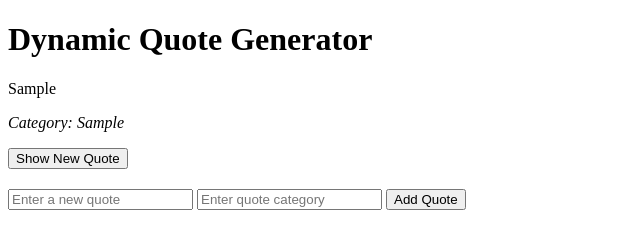
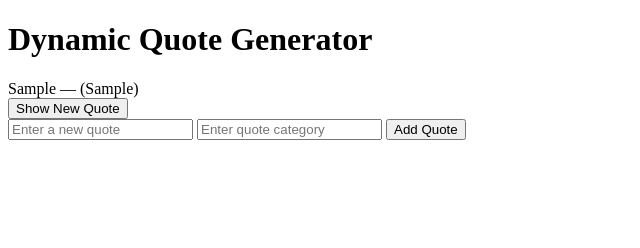
Before and after one commit to MarionOwino-ds/alx_fe_javascript, a plain HTML site: page dom-manipulation/index.html in a window 1280 px wide. Both pictures are taken after typing "Sample", "Sample" into the empty fields and a click on the button "Add Quote". Shown: the whole page, without its empty margins (0-640 px from the left). Drawn offline with Linux system fonts and the light colour scheme.

Commit message:
dynamic quote generator

```diff
--- a/dom-manipulation/index.html
+++ b/dom-manipulation/index.html
@@ -6,13 +6,14 @@
   <title>Dynamic Quote Generator</title>
 </head>
 <body>
+
   <h1>Dynamic Quote Generator</h1>
 
   <div id="quoteDisplay"></div>
 
   <button id="newQuote">Show New Quote</button>
 
-  <div style="margin-top: 20px;">
+  <div>
     <input id="newQuoteText" type="text" placeholder="Enter a new quote">
     <input id="newQuoteCategory" type="text" placeholder="Enter quote category">
     <button id="addQuote">Add Quote</button>
--- a/dom-manipulation/script.js
+++ b/dom-manipulation/script.js
@@ -1,48 +1,50 @@
-// required quotes array
+// Quotes array
 let quotes = [
     { text: "Stay hungry, stay foolish.", category: "Motivation" },
-    { text: "Simplicity is the ultimate sophistication.", category: "Design" }
+    { text: "Knowledge is power.", category: "Education" }
   ];
 
-  // REQUIRED function name
+  // REQUIRED FUNCTION 1
   function showRandomQuote() {
     const randomIndex = Math.floor(Math.random() * quotes.length);
-    const quoteObj = quotes[randomIndex];
+    const q = quotes[randomIndex];
 
     const display = document.getElementById("quoteDisplay");
-    display.innerHTML = `
-      <p>${quoteObj.text}</p>
-      <p><em>Category: ${quoteObj.category}</em></p>
-    `;
+    display.textContent = `${q.text} — (${q.category})`;
   }
 
-  // REQUIRED: addQuote function must be GLOBAL
+  // REQUIRED FUNCTION 2
   function addQuote() {
-    const text = document.getElementById("newQuoteText").value.trim();
-    const category = document.getElementById("newQuoteCategory").value.trim();
+    const textInput = document.getElementById("newQuoteText");
+    const categoryInput = document.getElementById("newQuoteCategory");
 
-    if (text === "" || category === "") return;
+    const newText = textInput.value.trim();
+    const newCategory = categoryInput.value.trim();
 
-    // Add to array
-    quotes.push({ text: text, category: category });
+    if (newText === "" || newCategory === "") {
+      return;
+    }
 
-    // Update DOM immediately
+    // REQUIRED: logic to add a new quote to array
+    quotes.push({
+      text: newText,
+      category: newCategory
+    });
+
+    // REQUIRED: update DOM immediately
     const display = document.getElementById("quoteDisplay");
-    display.innerHTML = `
-      <p>${text}</p>
-      <p><em>Category: ${category}</em></p>
-    `;
+    display.textContent = `${newText} — (${newCategory})`;
 
-    // Clear inputs
-    document.getElementById("newQuoteText").value = "";
-    document.getElementById("newQuoteCategory").value = "";
+    // Clear fields
+    textInput.value = "";
+    categoryInput.value = "";
   }
 
-  // REQUIRED: event listener for Show New Quote button
+  // REQUIRED EVENT LISTENER 1
   document.getElementById("newQuote").addEventListener("click", showRandomQuote);
 
-  // REQUIRED: event listener for Add Quote button
+  // REQUIRED EVENT LISTENER 2
   document.getElementById("addQuote").addEventListener("click", addQuote);
 
-  // show default quote on load
+  // Initial load
   showRandomQuote();
```
